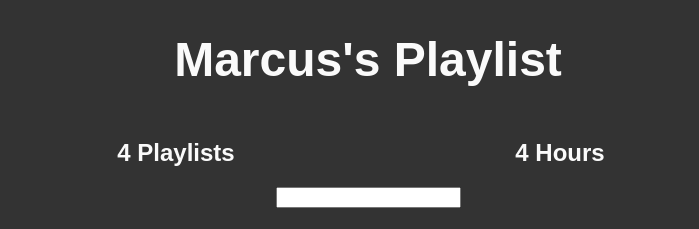
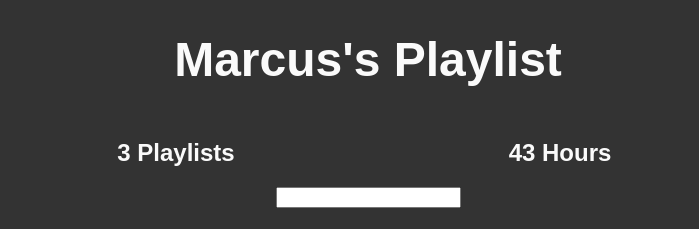
Before and after one commit to marcuskjerner/better-playlists, a React (Create React App) app: page / in a window 1280 px wide. Shown: the top 229 px of the page, without its empty margins (272-971 px from the left). Built offline with nearby package versions, Linux system fonts and the light colour scheme.

Commit message:
Added Count functionality to Aggregators

```diff
--- a/src/App.js
+++ b/src/App.js
@@ -13,26 +13,25 @@ let fakeServerData = {
       {
         name: 'My Favorites',
         songs: [
-            {name: 'Beat It', duration: 346},
-            {name: 'Cammeloni Makaroni', duration: 221},
-            {name: 'Rosa Helikopter', duration: 303}
+          { name: 'Beat It', duration: 346 },
+          { name: 'Cammeloni Makaroni', duration: 221 },
+          { name: 'Rosa Helikopter', duration: 303 }
         ]
       },
       {
         name: 'Discover Weekly',
-        songs: [{name: 'Le Song', duration: 286},
-        {name: 'The Kalsong Song', duration: 286},
-        {name: 'Heroes', duration: 286},
-        {name: 'One', duration: 286}]
-
+        songs: [
+          { name: 'Le Song', duration: 286 },
+          { name: 'The Kalsong Song', duration: 286 },
+          { name: 'Heroes', duration: 286 },
+          { name: 'One', duration: 286 }]
       },
       {
         name: 'Kids Today',
-        songs: ['Ich bin Schnappi', 'Here comes Pippe Longstocking', 'Donald Ducker']
-      },
-      {
-        name: 'My Best Songs',
-        songs: ['Wunderbaum', '99 Luftballong', 'Scharzwald', 'Kartoffeln']
+        songs: [{ name: 'Ich bin Schnappi', duration: 189 },
+        { name: 'Here comes Pippi Longstocking', duration: 189 },
+        { name: 'Donald Ducker', duration: 189 }
+        ]
       }
     ]
   }
@@ -42,8 +41,8 @@ let fakeServerData = {
 class PlaylistCounter extends Component {
   render() {
     return (
-      <div style={{...defaultStyle, width: '40%', display: 'inline-block'}}>
-        <h2>{this.props.playlists && this.props.playlists.length} Playlists</h2>
+      <div style={{ ...defaultStyle, width: '40%', display: 'inline-block' }}>
+        <h2>{this.props.playlists.length} Playlists</h2>
       </div>
     );
   }
@@ -53,9 +52,17 @@ class PlaylistCounter extends Component {
 // HoursCounter Component
 class HoursCounter extends Component {
   render() {
+    // All Songs to an Array
+    let allSongs = this.props.playlists.reduce((songs, eachPlaylist) => {
+      return songs.concat(eachPlaylist.songs);
+    }, []);
+
+    let totalDuration = allSongs.reduce((sum, eachSong) => {
+      return sum + eachSong.duration;
+    }, 0);
     return (
-      <div style={{...defaultStyle, width: '40%', display: 'inline-block'}}>
-        <h2>{this.props.playlists && this.props.playlists.length} Hours</h2>
+      <div style={{ ...defaultStyle, width: '40%', display: 'inline-block' }}>
+        <h2>{Math.round(totalDuration / 60)} Hours</h2>
       </div>
     );
   }
@@ -65,8 +72,8 @@ class HoursCounter extends Component {
 class Filter extends Component {
   render() {
     return (
-      <div style={{defaultStyle}}>
-        <img alt=""/>
+      <div style={{ defaultStyle }}>
+        <img alt="" />
         <input type="text" />
       </div>
     );
@@ -78,8 +85,8 @@ class Filter extends Component {
 class Playlist extends Component {
   render() {
     return (
-      <div style={{...defaultStyle, width: "25%", display: "inline-block"}}>
-        <img alt=""/>
+      <div style={{ ...defaultStyle, width: "25%", display: "inline-block" }}>
+        <img alt="" />
         <h3>Playlist Name</h3>
         <ul>
           <li>Song 1</li>
@@ -96,13 +103,13 @@ class App extends Component {
 
   constructor() {
     super();
-    this.state = {serverData: {}};
+    this.state = { serverData: {} };
   }
 
   componentDidMount() {
     // Fake Server Response Time
     setTimeout(() => {
-      this.setState({serverData: fakeServerData});
+      this.setState({ serverData: fakeServerData });
     }, 150);
 
   }
@@ -114,8 +121,8 @@ class App extends Component {
             <h1 className="title">
               {this.state.serverData.user.name}'s Playlist
           </h1>
-          <PlaylistCounter playlists={this.state.serverData.user.playlists}/>
-          <HoursCounter playlists={this.state.serverData.user.playlists}/>
+            <PlaylistCounter playlists={this.state.serverData.user.playlists} />
+            <HoursCounter playlists={this.state.serverData.user.playlists} />
             <Filter />
             <Playlist />
             <Playlist />
```
Lines whose indentation alone changed are shown as unchanged.
